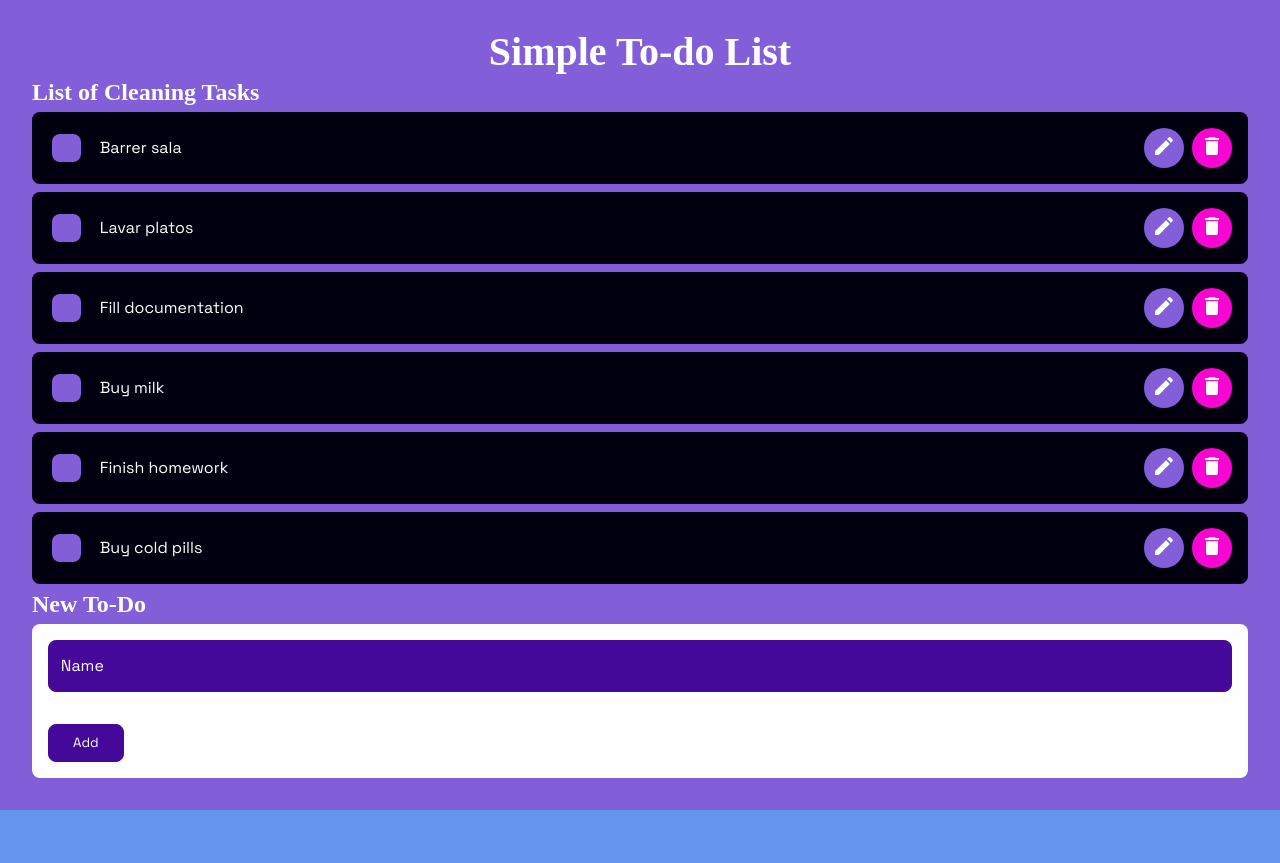
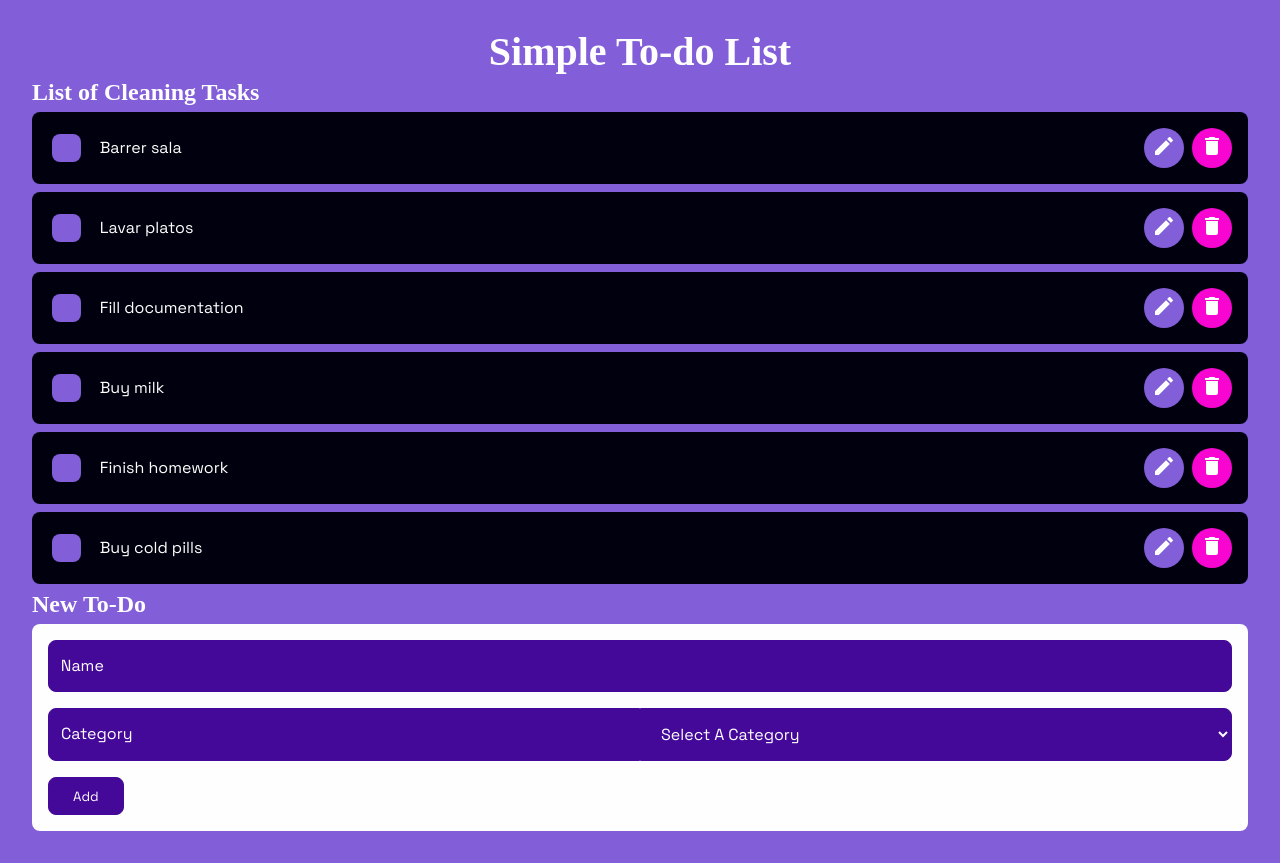
Before and after one commit to YoleeCcopa/todo-warp, a React (Vite) app: page / in a window 1280 px wide. Before the commit the page ends 810 px from the top, so only its background shows below. Built offline with nearby package versions, Linux system fonts and the light colour scheme; a web font is replaced by a local one.

Commit message:
Add category to to-do (#3)
* Fix checkbox button.
* Add category to task.
* Fix overflow.

```diff
--- a/src/App.tsx
+++ b/src/App.tsx
@@ -1,5 +1,5 @@
 import { useEffect, useState } from 'react'
-import { type Task } from './assets/Interfaces'
+import type { Task } from './assets/Interfaces'
 
 import TaskData from './assets/tasks.json';
 
@@ -33,7 +33,9 @@ function App() {
             .filter(item => !item.isDeleted)
             .map(item => ({
                 id: item.id,
-                text: item.content,
+                content: item.content,
+                category: item.category,
+                isCompleted: item.isCompleted,
                 isDeleted: item.isDeleted
             }));
             updateTodos(mappedTodos);
@@ -42,13 +44,15 @@ function App() {
 
     /**
      * Add a new task to list.
-     * @param text String value to fill Task content.
+     * @param task Object Task to fill Task content.
      */
-    const addTodo = (text: string) => {
+    const addTodo = (task: Task) => {
         const newTodo: Task = {
-            id: Date.now().toString(),
-            text,
-            isDeleted: false
+            id: task.id,
+            content: task.content,
+            category: task.category,
+            isCompleted: task.isCompleted,
+            isDeleted: task.isDeleted
         };
         updateTodos([...todos, newTodo]);
     };
@@ -83,7 +87,7 @@ function App() {
         const newText = prompt("Edit todo:");
         if (newText) {
             const updatedTodos = todos.map(todo =>
-                todo.id === id ? { ...todo, text: newText } : todo
+                todo.id === id ? { ...todo, content: newText } : todo
             );
             updateTodos(updatedTodos);
         }
--- a/src/assets/Interfaces.tsx
+++ b/src/assets/Interfaces.tsx
@@ -1,10 +1,12 @@
 export interface Task {
     id: string;
-    text: string;
+    content: string;
+    category: string;
+    isCompleted: boolean;
     isDeleted: boolean;
 }
 
-export interface Categories {
+export interface Category {
     id: string;
     name: string;
     icon: string;
--- a/src/components/form/Form.tsx
+++ b/src/components/form/Form.tsx
@@ -1,43 +1,60 @@
 import { useState, type FormEvent } from "react";
-import type { Categories } from "../../assets/Interfaces";
+import type { Task, Category } from "../../assets/Interfaces";
 import styles from "./Form.module.css";
 
 import CategoryData from './../../assets/categories.json';
 
 import Dropdown from "./dropdown/Dropdown"
-import BasicInput from "./basicInput/basicInput";
+import BasicInput from "./basicInput/BasicInput";
 
 interface Props {
-    onSubmit: (text: string) => void;
+    onSubmit: (task: Task) => void;
 }
 
 const Form = ({ onSubmit }: Props) => {
-    const categories: Categories[] = CategoryData.map(item => ({
+    const categories: Category[] = CategoryData.map(item => ({
         id: item.id,
         name: item.name,
         icon: item.icon
     }));
 
-    const [category, setCategory] = useState(String)
+    const [category, setCategory] = useState("");
+    const [text, setText] = useState("");
 
-    const [text, setText] = useState("");
+    const generateId = () => Math.random().toString(36);
 
     const handleSubmit = (e: FormEvent) => {
         e.preventDefault();
-        if (!text.trim()) return;
-        onSubmit(text);
+        if (!text.trim() || !category) return;
+        const newTodo: Task = {
+            id: generateId(),
+            content: text,
+            category: category,
+            isCompleted: false,
+            isDeleted: false
+        };
+
+        onSubmit(newTodo);
         setText("");
+        setCategory("");
     };
 
     return (
         <form onSubmit={handleSubmit}>
             <h2>New To-Do</h2>
             <div className={styles.container}>
-                <div className={styles.inputTxt}>
-                    <input type="text" name="newTaskName" id="newTaskName" value={text} onChange={(e) => setText(e.target.value)} required autoComplete="off"/>
-                    <label htmlFor="newTaskName">Name</label>
-                </div>
-                <button onClick={() => console.log(category)}>add</button>
+                <BasicInput id="newTaskName"
+                    label="Name"
+                    value={text}
+                    isRequired={true}
+                    onChange={(e) => setText(e.target.value)}/>
+                <Dropdown id="newTaskCategroy"
+                    header="Category"
+                    items={categories}
+                    value={category}
+                    placeholder="Select a category"
+                    setValue={setCategory}/>
+                <button type="submit">add</button>
             </div>
         </form>
     )
--- a/src/components/form/basicInput/BasicInput.tsx
+++ b/src/components/form/basicInput/BasicInput.tsx
@@ -1,22 +1,21 @@
-import { useState } from "react";
 import styles from "./BasicInput.module.css";
 
 interface Props {
     id: string;
     label: string;
+    value: string;
+    onChange: (e: React.ChangeEvent<HTMLInputElement>) => void;
     isRequired?: boolean;
 }
 
-const BasicInput = ({ id, label, isRequired }: Props) => {
-    const [text, setText] = useState("");
-
+const BasicInput = ({ id, label, value, onChange, isRequired }: Props) => {
     return (
         <div className={styles.inputTxt}>
             <input type="text"
                 name={id}
                 id={id}
-                value={text}
-                onChange={(e) => setText(e.target.value)}
+                value={value}
+                onChange={onChange}
                 required
                 autoComplete="off"/>
             <label htmlFor={id}>{label}</label>
--- a/src/components/form/dropdown/Dropdown.module.css
+++ b/src/components/form/dropdown/Dropdown.module.css
@@ -14,6 +14,7 @@
     border-radius: .5rem 0 0 .5rem;
     border: solid .1rem var(--color-bluish);
     transition: ease .4s;
+    overflow: hidden;
 }
 
 .dropdown select {
@@ -28,9 +29,15 @@
     transition: ease .4s;
     outline: none;
     text-transform: capitalize;
+    overflow: hidden;
 }
 
 .dropdown select:focus, .dropdown select:hover {
     background-color: var(--color-white);
     color: var(--color-bluish);
+    overflow: hidden;
 }
+
+.dropdown option {
+    overflow: hidden;
+}
--- a/src/components/form/dropdown/Dropdown.tsx
+++ b/src/components/form/dropdown/Dropdown.tsx
@@ -1,19 +1,29 @@
 import styles from "./Dropdown.module.css";
-import { type Categories } from '../../../assets/Interfaces'
+import type { Category } from '../../../assets/Interfaces'
 
 interface Props {
     id: string;
     header: string;
-    values: Categories[];
+    items: Category[];
+    value: string;
+    placeholder: string;
     setValue: (category: string) => void;
+    isRequired?: boolean;
 }
 
-const Dropdown = ({ id, header, values, setValue }: Props) => {
+const Dropdown = ({ id, header, items, value, placeholder, setValue, isRequired }: Props) => {
     return (
         <div className={styles.dropdown}>
             <label htmlFor={id} className={styles.header}>{header}</label>
-            <select name={id} key={id} id={id} onChange={(e) => setValue(e.target.value)} className={styles.select}>
-                {values.map((category) => (
+            <select
+                name={id}
+                id={id}
+                value={value}
+                onChange={(e) => setValue(e.target.value)}
+                className={styles.select} required
+            >
+                <option value="" disabled>{placeholder}</option>
+                {items.map((category) => (
                     <option key={category.id} value={category.name}>
                         {category.name}
                     </option>
--- a/src/components/task/TaskItem.tsx
+++ b/src/components/task/TaskItem.tsx
@@ -25,7 +25,7 @@ const TaskItem = ({ task, onDelete, onEdit, onRestore }: Props) => {
                 />
                 <i className={styles.mdiCheckDecagram}></i>
             </div>
-            <label htmlFor={task.id}>{task.text}</label>
+            <label htmlFor={task.id}>{task.content}</label>
             <div className={styles.checkbox_btns}>
                 <IconButton type="edit" icon="mdiEdit" onClick={() => onEdit(task.id)} disabled={task.isDeleted}/>
                 {!task.isDeleted ? (
```
